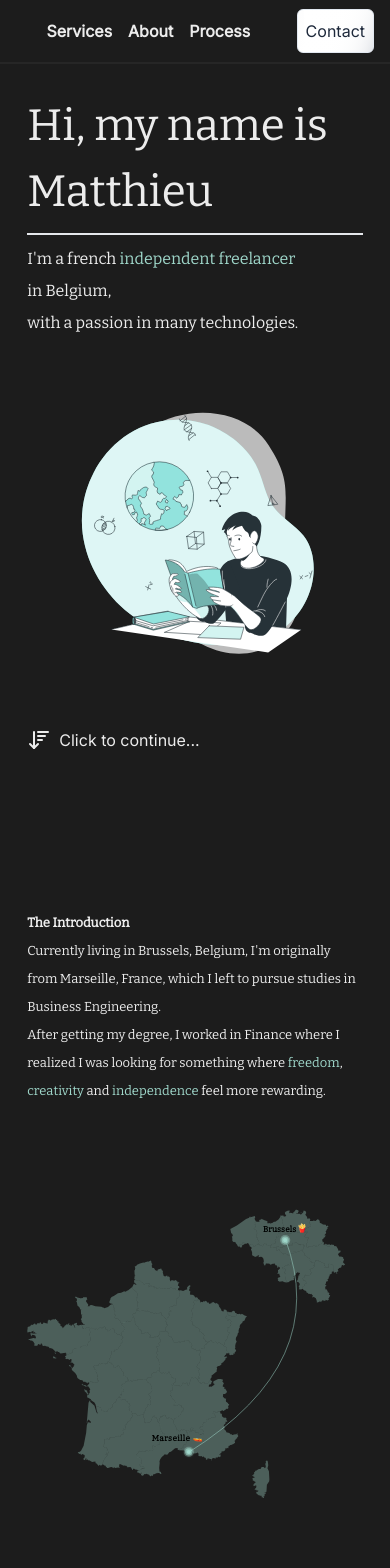
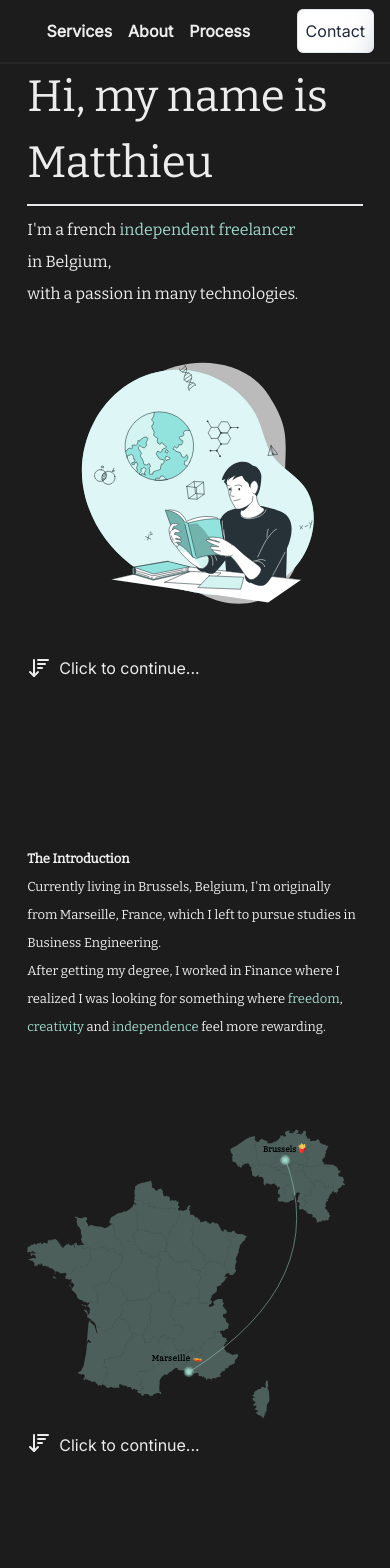
Before and after one commit to MatthieuMordrel/mordrel.pro, a Next.js app: page /about in a window 390 px wide. Shown: the top 1568 px of the page. Built offline with nearby package versions, Linux system fonts and the light colour scheme.

Commit message:
more testing mobile about page

```diff
--- a/app/components/Page Components/About Components/Main Sections/FirstSection.tsx
+++ b/app/components/Page Components/About Components/Main Sections/FirstSection.tsx
@@ -4,7 +4,7 @@ import FadeInEffect from '@/app/ui/Effects/AdvancedFadeIn'
 import AboutPane from '../AboutPane'
 
 export const FirstSection = () => (
-  <section className="grid h-[calc(100vh-6rem)] grid-cols-1 items-center md:h-[calc(100vh-4.5rem)] md:grid-cols-2 md:grid-rows-1">
+  <section className="grid h-[calc(100vh-10rem)] grid-cols-1 items-start md:h-[calc(100vh-4.5rem)] md:grid-cols-2 md:grid-rows-1">
     <div className="row-start-1 max-w-[42rem] text-pretty md:col-start-1">
       <FadeInEffect animationStyle={'fadeUp'} className={`font-bitter text-[clamp(2.75rem,1.143rem+4.286vw,5rem)]`}>
         <h1>Hi, my name is Matthieu</h1>
@@ -19,7 +19,7 @@ export const FirstSection = () => (
       <MatthieuIcon className="mx-auto max-h-[17rem] sm:max-h-[25rem] md:max-h-full" />
     </FadeInEffect>
     <FadeInEffect animationStyle="fadeLeft" delay={2.25} className="pb-6 md:col-start-1 md:row-span-1 md:row-start-1 md:self-end md:pb-4">
-      <ScrollButton id="FirstDiv" customOffset={15} mobileOffset={20} delay={2.25} />
+      <ScrollButton id="FirstDiv" customOffset={15} mobileOffset={-18} delay={2.25} />
     </FadeInEffect>
   </section>
 )
--- a/app/components/Page Components/About Components/Main Sections/SecondSection.tsx
+++ b/app/components/Page Components/About Components/Main Sections/SecondSection.tsx
@@ -7,7 +7,7 @@ import { OribitingSoftware } from '../OrbitingSoftware'
 
 export const SecondSection = () => (
   <section className="grid grid-rows-[repeat(6,calc(50vh-2rem))] place-items-center gap-4 overflow-hidden leading-7 md:grid-cols-2 md:grid-rows-[repeat(3,100vh)]">
-    <CountryVisual className="col-start-1 row-start-2 mb-28 h-full w-full md:row-start-1 md:mb-0" />
+    <CountryVisual className="col-start-1 row-start-2 mb-28 h-full w-full pb-8 md:row-start-1 md:mb-0" />
 
     <div id="FirstDiv" className="row-start-1 h-full place-content-center md:col-start-2">
       <FadeInEffect delay={2.5} className="textSmall">
@@ -21,7 +21,7 @@ export const SecondSection = () => (
     <FadeInEffect
       animationStyle="fadeLeft"
       delay={3}
-      className="col-start-1 row-span-1 row-start-2 self-end justify-self-start md:col-start-2 md:row-start-1 md:pb-16"
+      className="col-start-1 row-span-1 row-start-2 self-end justify-self-start pb-20 md:col-start-2 md:row-start-1"
     >
       <ScrollButton id="SecondDiv" customOffset={15} mobileOffset={70} delay={3} />
     </FadeInEffect>
```
Also changed, not shown: app/components/Page Components/About Components/OrbitingSoftware.tsx (+4 -4 lines).
